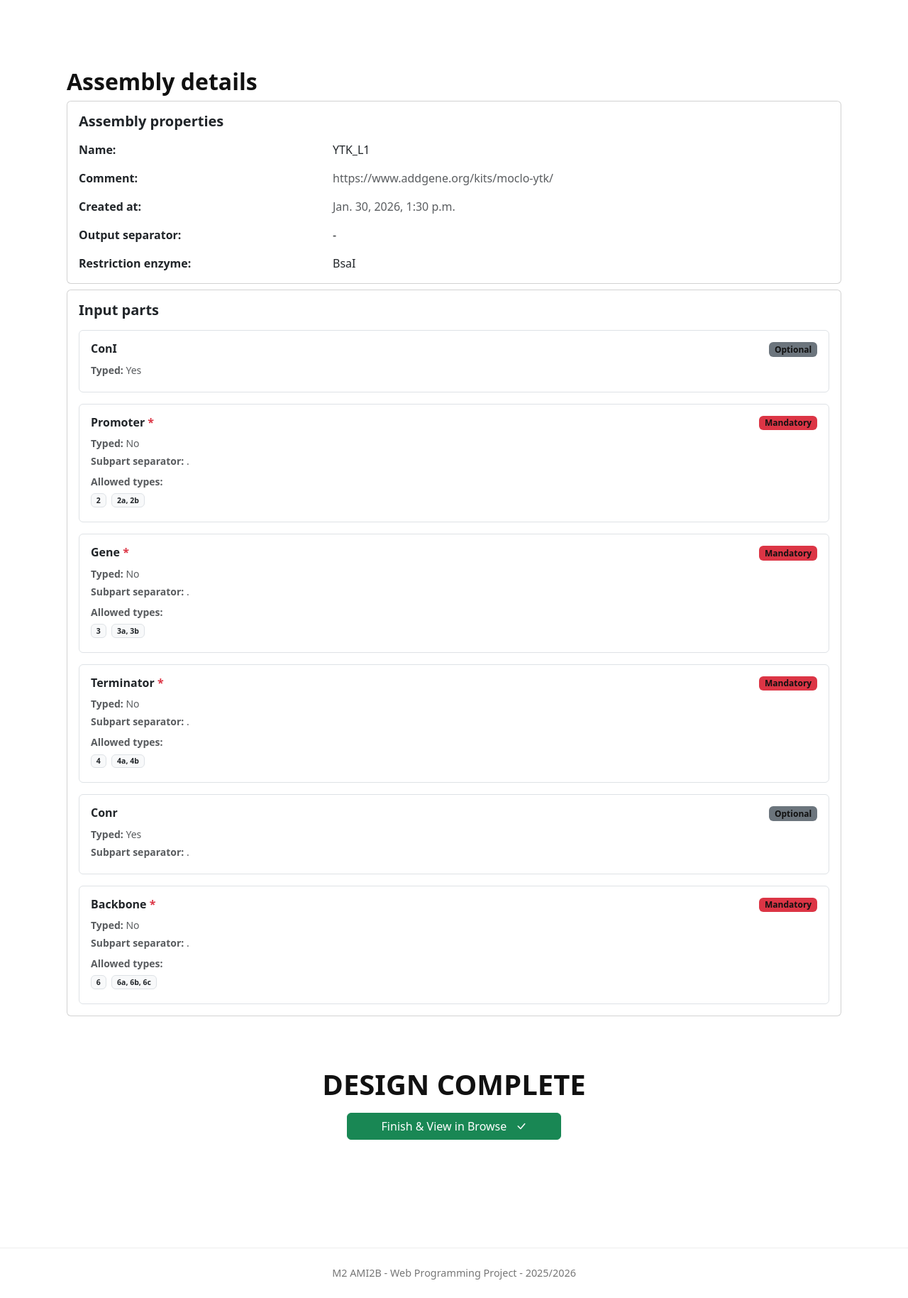
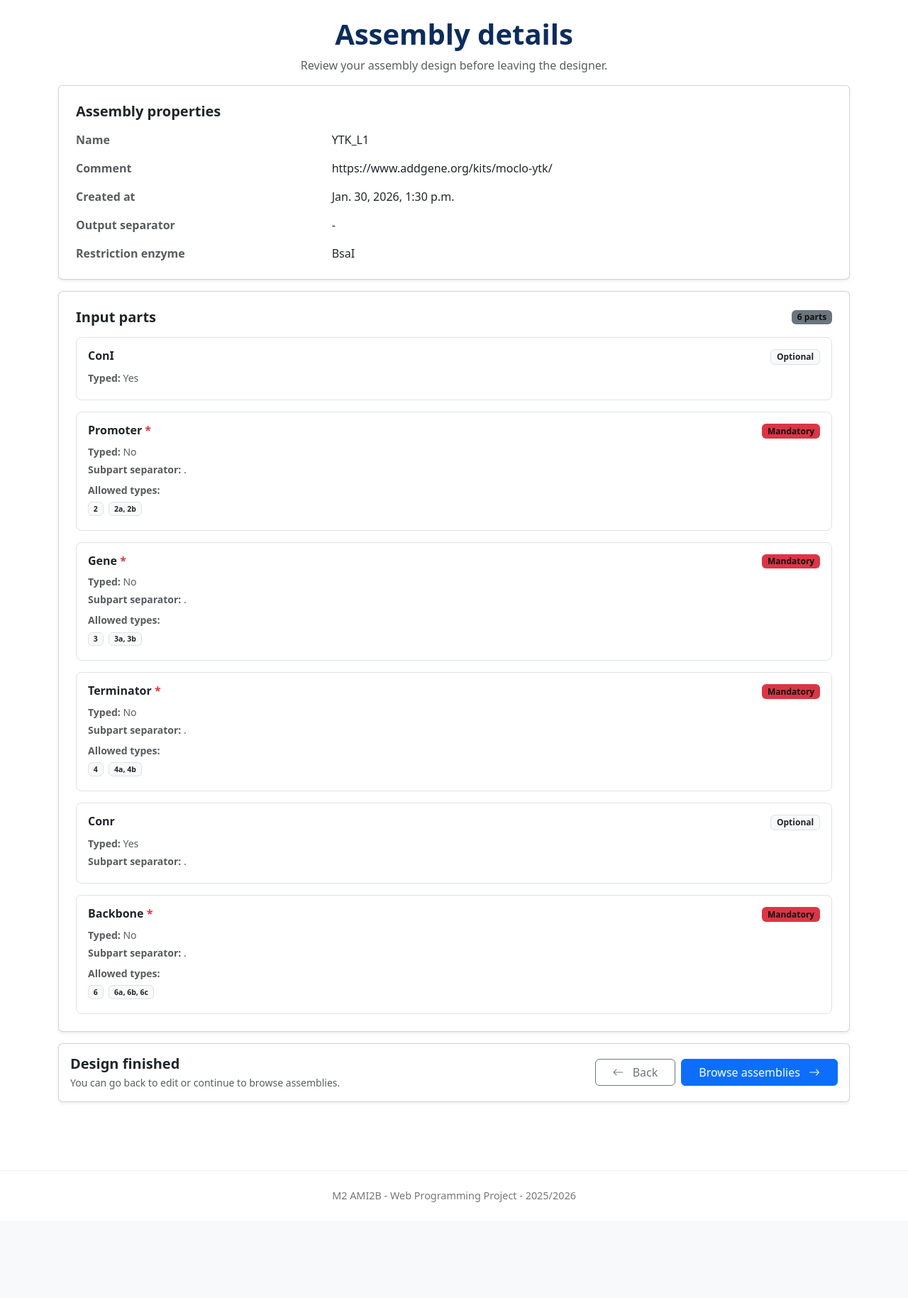
Before and after one commit to MiguelSenHer/projet-web-G4, a Django app: page /designer/summary/1/ in a window 1280 px wide. Shown: the part 57-1886 px from the top of the page at 71% size. After the commit the page ends 1751 px from the top, so only its background shows below. Run offline with Django 5.2, Linux system fonts and the light colour scheme; a user stored in the database is signed in; data comes from the database, SQL or seed files in the repository; parts of the project's set-up code (start-up, migrations or seed data) failed here and were passed over.

Commit message:
html fixes to designer and final checks

```diff
--- a/src/browse/templates/browse/assembly_details_partial.html
+++ b/src/browse/templates/browse/assembly_details_partial.html
@@ -1,47 +1,46 @@
+      <div class="container text-center mt-4 mb-4">
+  <h1 class="hero-title">Assembly Properties</h1>
+      </div>
 
-<section class="login-section">
-  <div class="container py-2">
-
-    <h2 class="fw-bold mb-2">Assembly details</h2>
+<div class="mb-3">
 
   <!-- Assembly Properties -->
-    <div class="card mb-2">
-      <div class="card-body">
+  <div class="card shadow-sm border-1 mb-3">
+    <div class="card-body p-4">
 
-        <h5 class="fw-bold mb-3">Assembly properties</h5>
 
       <div class="row g-3">
 
-          <div class="col-12 col-md-4 fw-semibold">
-            Name:
+        <div class="col-12 col-md-4 fw-semibold text-muted">
+          Name
         </div>
         <div class="col-12 col-md-8">
           {{ assembly.name }}
         </div>
 
-          <div class="col-12 col-md-4 fw-semibold">
-            Comment:
+        <div class="col-12 col-md-4 fw-semibold text-muted">
+          Comment
         </div>
-          <div class="col-12 col-md-8 text-muted">
+        <div class="col-12 col-md-8">
           {{ assembly.comment|default:"—" }}
         </div>
 
-          <div class="col-12 col-md-4 fw-semibold">
-            Created at:
+        <div class="col-12 col-md-4 fw-semibold text-muted">
+          Created at
         </div>
-          <div class="col-12 col-md-8 text-muted">
+        <div class="col-12 col-md-8">
           {{ assembly.creation_date }}
         </div>
 
-          <div class="col-12 col-md-4 fw-semibold">
-            Output separator:
+        <div class="col-12 col-md-4 fw-semibold text-muted">
+          Output separator
         </div>
         <div class="col-12 col-md-8">
           {{ assembly.separator|default:"—" }}
         </div>
 
-          <div class="col-12 col-md-4 fw-semibold">
-            Restriction enzyme:
+        <div class="col-12 col-md-4 fw-semibold text-muted">
+          Restriction enzyme
         </div>
         <div class="col-12 col-md-8">
           {{ assembly.restriction_enzyme|default:"—" }}
@@ -53,18 +52,26 @@
   </div>
 
   <!-- Input Parts -->
-    <div class="card">
-      <div class="card-body">
+  <div class="card shadow-sm border-1">
+    <div class="card-body p-4">
 
-        <h5 class="fw-bold mb-3">Input parts</h5>
+      <div class="d-flex justify-content-between align-items-center mb-3">
+        <h5 class="fw-bold mb-0">Input parts</h5>
+
+        {% if input_parts %}
+          <span class="badge bg-secondary">
+            {{ input_parts|length }} part{{ input_parts|length|pluralize }}
+          </span>
+        {% endif %}
+      </div>
 
       {% if input_parts %}
         <div class="row g-3">
 
           {% for part in input_parts %}
             <div class="col-12">
-                <div class="card border">
-                  <div class="card-body">
+
+              <div class="border rounded-3 p-3">
 
                 <div class="d-flex justify-content-between align-items-start mb-2">
                   <h6 class="fw-bold mb-0">
@@ -77,21 +84,16 @@
                   {% if part.mandatory %}
                     <span class="badge bg-danger">Mandatory</span>
                   {% else %}
-                        <span class="badge bg-secondary">Optional</span>
+                    <span class="badge bg-light text-dark border">Optional</span>
                   {% endif %}
                 </div>
 
                 <div class="text-muted small">
 
-                      {% if part.typed %}
                   <div class="mb-1">
-                          <strong>Typed:</strong> Yes
+                    <strong>Typed:</strong>
+                    {% if part.typed %}Yes{% else %}No{% endif %}
                   </div>
-                      {% else %}
-                        <div class="mb-1">
-                          <strong>Typed:</strong> No
-                        </div>
-                      {% endif %}
 
                   {% if part.separator %}
                     <div class="mb-1">
@@ -115,20 +117,19 @@
                 </div>
 
               </div>
-                </div>
+
             </div>
           {% endfor %}
 
         </div>
 
       {% else %}
-          <div class="text-muted">
+        <p class="text-muted mb-0">
           No input parts defined for this assembly.
-          </div>
+        </p>
       {% endif %}
 
     </div>
   </div>
 
 </div>
-</section>
--- a/src/designer/templates/designer/designer_summary.html
+++ b/src/designer/templates/designer/designer_summary.html
@@ -1,16 +1,180 @@
 {% extends 'frontend/base.html' %}
 {% block title %}Designer Summary{% endblock %}
+
 {% block content %}
-<div class="container py-4">
-  {% include "browse/assembly_details_partial.html" %}
-  <div class="text-center mb-5">
-        <h1 class="text-uppercase fw-bold">Design Complete</h1>
-    <div class="d-flex justify-content-between align-items-center mt-3"></div>
-        <a href="{% url 'browse:browse_templates' %}" class="btn btn-success px-5">
-            Finish & View in Browse
-            <i class="bi bi-check-lg ms-2"></i>
-        </a>
-    </div>
+
+  <!-- PAGE TITLE -->
+<div class="container text-center mt-4">
+  <h1 class="hero-title">Assembly details</h1>
+  <p class="text-muted mb-0">Review your assembly design before leaving the designer.</p>
 </div>
 
+<div class="container py-3">
+
+  <!-- DETAILS -->
+  <div class="mb-0">
+    <div class="mb-3">
+
+  <!-- Assembly Properties -->
+  <div class="card shadow-sm border-1 mb-3">
+    <div class="card-body p-4">
+
+      <h5 class="fw-bold mb-3">Assembly properties</h5>
+
+      <div class="row g-3">
+
+        <div class="col-12 col-md-4 fw-semibold text-muted">
+          Name
+        </div>
+        <div class="col-12 col-md-8">
+          {{ assembly.name }}
+        </div>
+
+        <div class="col-12 col-md-4 fw-semibold text-muted">
+          Comment
+        </div>
+        <div class="col-12 col-md-8">
+          {{ assembly.comment|default:"—" }}
+        </div>
+
+        <div class="col-12 col-md-4 fw-semibold text-muted">
+          Created at
+        </div>
+        <div class="col-12 col-md-8">
+          {{ assembly.creation_date }}
+        </div>
+
+        <div class="col-12 col-md-4 fw-semibold text-muted">
+          Output separator
+        </div>
+        <div class="col-12 col-md-8">
+          {{ assembly.separator|default:"—" }}
+        </div>
+
+        <div class="col-12 col-md-4 fw-semibold text-muted">
+          Restriction enzyme
+        </div>
+        <div class="col-12 col-md-8">
+          {{ assembly.restriction_enzyme|default:"—" }}
+        </div>
+
+      </div>
+
+    </div>
+  </div>
+
+  <!-- Input Parts -->
+  <div class="card shadow-sm border-1">
+    <div class="card-body p-4">
+
+      <div class="d-flex justify-content-between align-items-center mb-3">
+        <h5 class="fw-bold mb-0">Input parts</h5>
+
+        {% if input_parts %}
+          <span class="badge bg-secondary">
+            {{ input_parts|length }} part{{ input_parts|length|pluralize }}
+          </span>
+        {% endif %}
+      </div>
+
+      {% if input_parts %}
+        <div class="row g-3">
+
+          {% for part in input_parts %}
+            <div class="col-12">
+
+              <div class="border rounded-3 p-3">
+
+                <div class="d-flex justify-content-between align-items-start mb-2">
+                  <h6 class="fw-bold mb-0">
+                    {{ part.part_name }}
+                    {% if part.mandatory %}
+                      <span class="text-danger">*</span>
+                    {% endif %}
+                  </h6>
+
+                  {% if part.mandatory %}
+                    <span class="badge bg-danger">Mandatory</span>
+                  {% else %}
+                    <span class="badge bg-light text-dark border">Optional</span>
+                  {% endif %}
+                </div>
+
+                <div class="text-muted small">
+
+                  <div class="mb-1">
+                    <strong>Typed:</strong>
+                    {% if part.typed %}Yes{% else %}No{% endif %}
+                  </div>
+
+                  {% if part.separator %}
+                    <div class="mb-1">
+                      <strong>Subpart separator:</strong> {{ part.separator }}
+                    </div>
+                  {% endif %}
+
+                  {% if part.allowed_types.exists %}
+                    <div class="mt-2">
+                      <strong>Allowed types:</strong>
+                      <div class="mt-1">
+                        {% for t in part.allowed_types.all %}
+                          <span class="badge bg-light text-dark border me-1 mb-1">
+                            {{ t.type_name }}
+                          </span>
+                        {% endfor %}
+                      </div>
+                    </div>
+                  {% endif %}
+
+                </div>
+
+              </div>
+
+            </div>
+          {% endfor %}
+
+        </div>
+
+      {% else %}
+        <p class="text-muted mb-0">
+          No input parts defined for this assembly.
+        </p>
+      {% endif %}
+
+    </div>
+  </div>
+
+</div>
+
+  </div>
+
+  <!-- ACTION BAR -->
+  <div class="card shadow-sm border-1">
+    <div class="card-body d-flex justify-content-between align-items-center flex-wrap gap-1">
+
+      <div>
+        <h5 class="mb-1 fw-bold">Design finished</h5>
+        <p class="text-muted mb-0 small">
+          You can go back to edit or continue to browse assemblies.
+        </p>
+      </div>
+
+      <div class="d-flex gap-2">
+        <a href="{% url 'designer:designer_properties_edit' assembly.pk %}"
+           class="btn btn-outline-secondary px-4">
+          <i class="bi bi-arrow-left me-2"></i>
+          Back
+        </a>
+
+        <a href="{% url 'browse:browse_templates' %}"
+           class="btn btn-auto px-4 btn-primary">
+          Browse assemblies
+          <i class="bi bi-arrow-right ms-2"></i>
+        </a>
+      </div>
+
+    </div>
+  </div>
+
+</div>
 {% endblock %}
```
Also changed, not shown: src/designer/templates/designer/designer_input_parts.html (+21 -12 lines), src/designer/templates/designer/input_parts_form.html (+10 -12 lines), 4 other files. Lines whose indentation alone changed are shown as unchanged.
